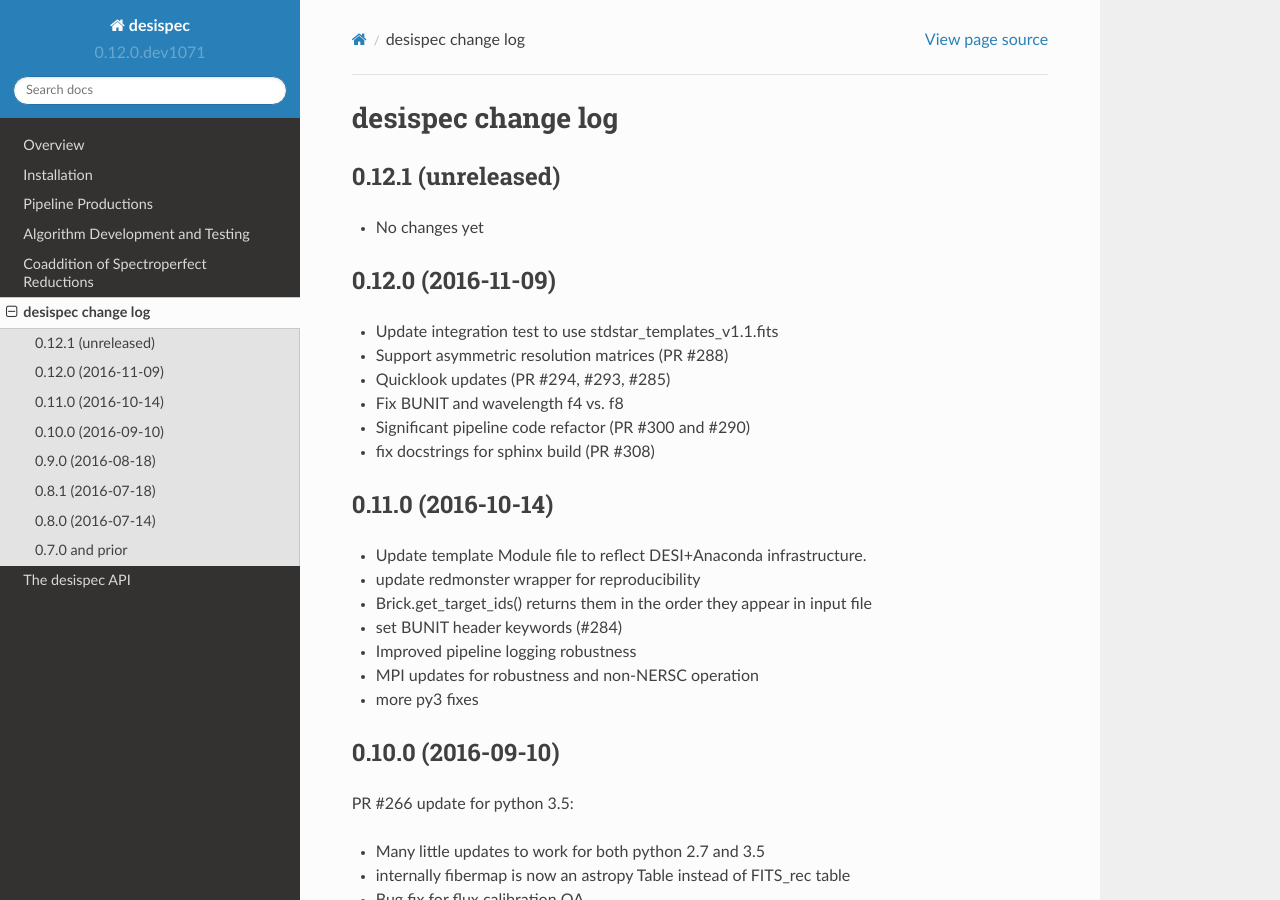
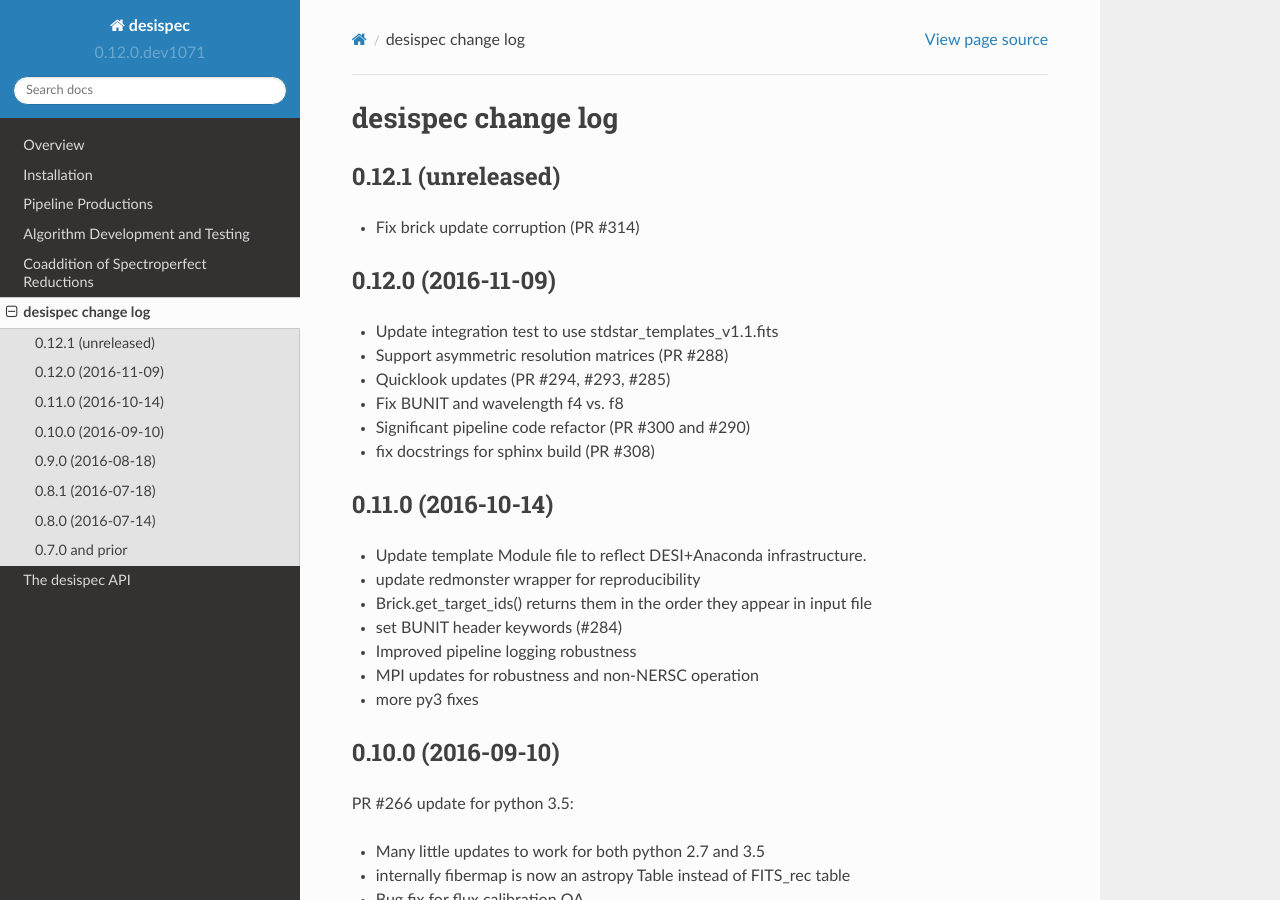
Before and after one commit to desihub/desispec, a Sphinx documentation site: the page built from doc/changes.rst, in a window 1280 px wide and 900 px high. Built offline with Sphinx 7.4.7 and the Read the Docs theme 2.0.0, drawn with Linux system fonts in a browser that asks for light colours.

Commit message:
update changes.rst for brick corruption fix

```diff
--- a/doc/changes.rst
+++ b/doc/changes.rst
@@ -5,7 +5,7 @@
 0.12.1 (unreleased)
 -------------------
 
-* No changes yet
+* Fix brick update corruption (PR #314)
 
 0.12.0 (2016-11-09)
 -------------------
```
